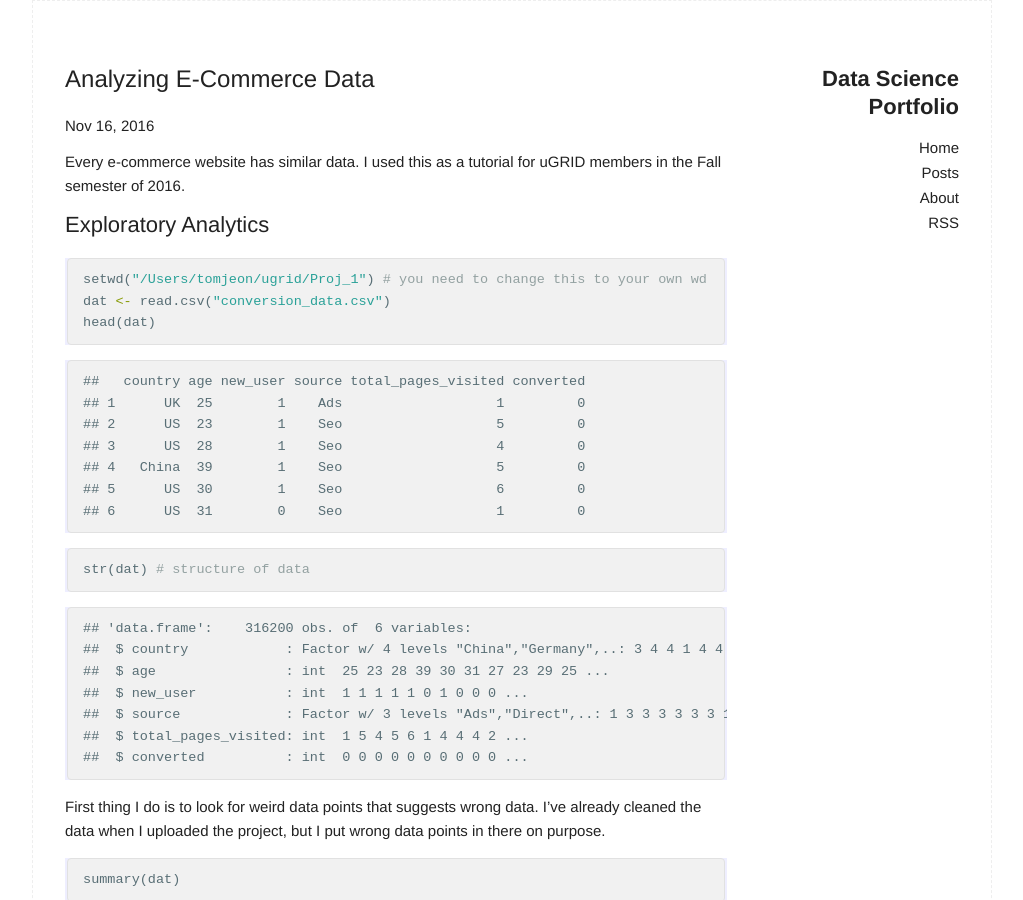
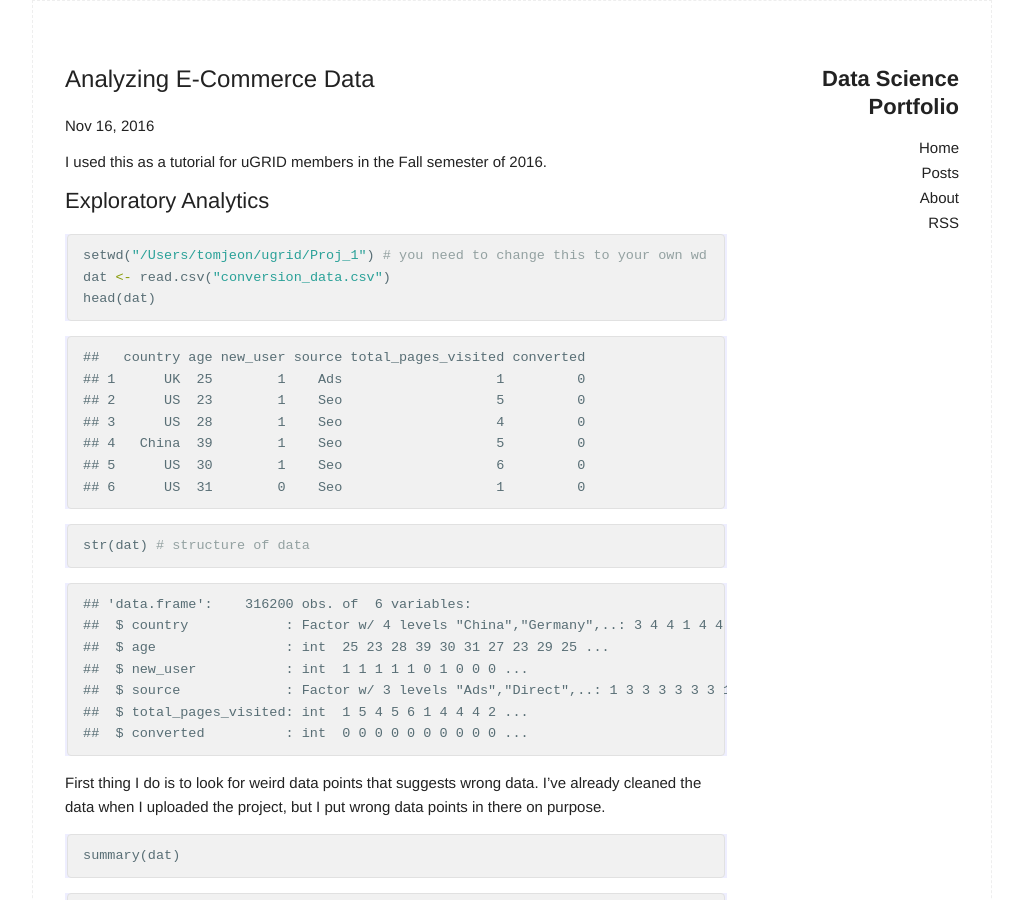
Before and after one commit to tomjeon/tomjeon.github.io, a Jekyll site: the page built from _posts/2016-11-16-First-post.md, in a window 1280 px wide and 900 px high. Shown: the whole window, without its empty margins (128-1151 px from the left). Built offline with Jekyll 4.4.1, drawn with Linux system fonts in a browser that asks for light colours.

Commit message:
Update 2016-11-16-First-post.md

```diff
--- a/_posts/2016-11-16-First-post.md
+++ b/_posts/2016-11-16-First-post.md
@@ -3,7 +3,7 @@ layout: post
 title: Analyzing E-Commerce Data
 ---
 
-Every e-commerce website has similar data. I used this as a tutorial for uGRID members in the Fall semester of 2016.
+I used this as a tutorial for uGRID members in the Fall semester of 2016.
 
 Exploratory Analytics
 ---------------------
```
